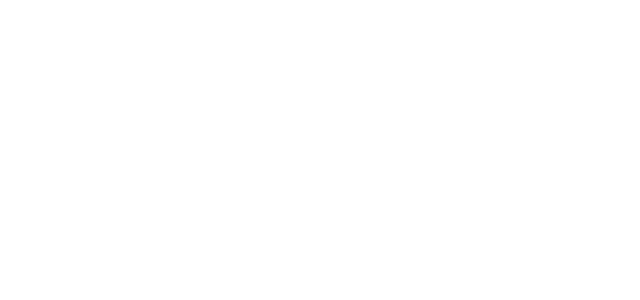
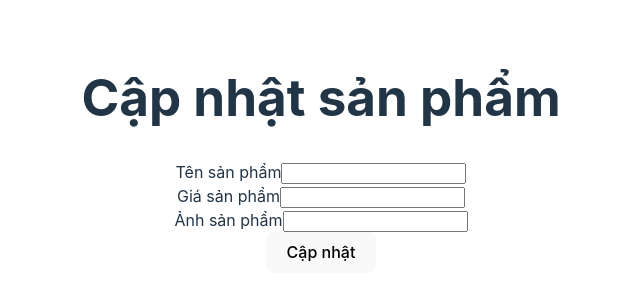
Before and after one commit to sontv8/FA24-WD19301-ECMA, a React (Vite) app in the folder my-app/: page /admin/products/1/edit in a window 1280 px wide. Before the commit this address had no page. Shown: the part 246-546 px from the top of the page, without its empty margins (319-959 px from the left). Built offline with nearby package versions, Linux system fonts and the light colour scheme; data requests are answered from the project's data file.

Commit message:
update product

```diff
--- a/my-app/src/App.jsx
+++ b/my-app/src/App.jsx
@@ -5,6 +5,7 @@
 import ProductList from "./pages/Admin/ProductList";
 import AddProduct from "./pages/Admin/AddProduct";
 import { BrowserRouter, Route, Routes } from "react-router-dom";
+import UpdateProduct from "./pages/Admin/UpdateProduct";
 
 function App() {
   const [products, setProducts] = useState([]);
@@ -43,6 +44,7 @@
           path="/admin/products/add"
           element={<AddProduct onAdd={onAdd} />}
         />
+        <Route path="/admin/products/:id/edit" element={<UpdateProduct />} />
       </Routes>
     </>
   );
--- a/my-app/src/pages/Admin/ProductList.jsx
+++ b/my-app/src/pages/Admin/ProductList.jsx
@@ -46,6 +46,9 @@
                   <td>{item.price}</td>
                   <td>
                     <button onClick={() => props.onRemove(item.id)}>Xoá</button>
+                    <Link to={`/admin/products/${item.id}/edit`}>
+                      <button>Cập nhật</button>
+                    </Link>
                   </td>
                 </tr>
               );
--- a/my-app/src/pages/Admin/UpdateProduct.jsx
+++ b/my-app/src/pages/Admin/UpdateProduct.jsx
@@ -0,0 +1,37 @@
+import React, { useState } from "react";
+
+const UpdateProduct = () => {
+  const [inputValues, setInputValues] = useState({});
+  const onHandleChange = (e) => {
+    const { name, value } = e.target;
+    console.log(name, value);
+
+    setInputValues({ ...inputValues, [name]: value });
+  };
+
+  const onHandleSubmit = (e) => {
+    e.preventDefault();
+  };
+  return (
+    <div>
+      <h1>Cập nhật sản phẩm</h1>
+      <form onSubmit={onHandleSubmit}>
+        <div>
+          <label htmlFor="">Tên sản phẩm</label>
+          <input type="text" onInput={onHandleChange} name="name" />
+        </div>
+        <div>
+          <label htmlFor="">Giá sản phẩm</label>
+          <input type="text" name="price" onInput={onHandleChange} />
+        </div>
+        <div>
+          <label htmlFor="">Ảnh sản phẩm</label>
+          <input type="text" name="image" onInput={onHandleChange} />
+        </div>
+        <button>Cập nhật</button>
+      </form>
+    </div>
+  );
+};
+
+export default UpdateProduct;
```
